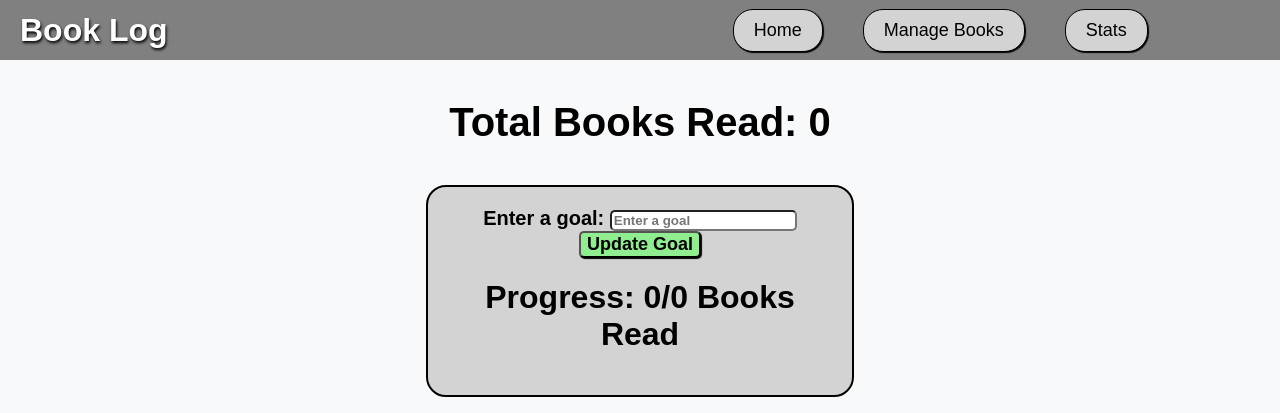
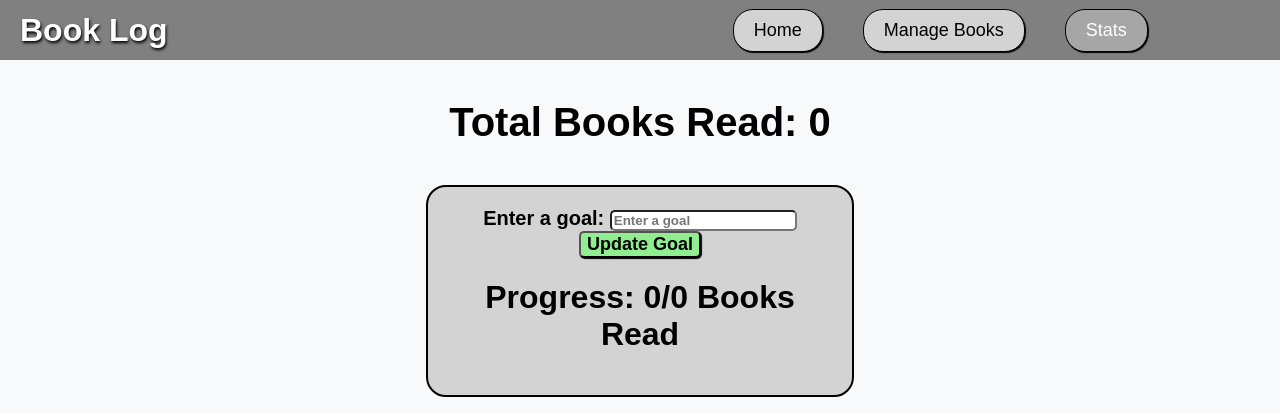
Before and after one commit to KC21025/to-read-list-manager, a Flask app: page /stats in a window 1280 px wide. Shown: the top 413 px of the page. Run offline with Flask 3, Linux system fonts and the light colour scheme; data comes from the database, SQL or seed files in the repository; both versions use the stored data as it was after the commit.

Commit message:
I've made it so you can see which part of the website you are on, so that the user isn't confused.

```diff
--- a/static/styles.css
+++ b/static/styles.css
@@ -62,6 +62,11 @@ body {
     box-shadow: 1px 3px 5px black;
     color: rgb(255, 255, 255);
     background-color: darkgrey;
+}
+
+.nav_links a.active {
+    background-color: #a7a6a6;
+    color: white
 }
 
 /* Index HTML */
--- a/templates/layout.html
+++ b/templates/layout.html
@@ -14,9 +14,9 @@
                 <p class = "inline-p"><b><a href="/">Book Log</a></b></p>
             </div>
             <div class = "nav_links">
-                <a href="/">Home</a>
-                <a href="/manage">Manage Books</a>
-                <a href="/stats">Stats</a>
+                <a href="/" class="{% if request.path == '/' %}active{% endif %}">Home</a>
+                <a href="/manage" class="{% if request.path == '/manage' %}active{% endif %}">Manage Books</a>
+                <a href="/stats" class="{% if request.path == '/stats' %}active{% endif %}">Stats</a>
             </div>
         </nav>
 
```
Also changed, not shown: database.db.
